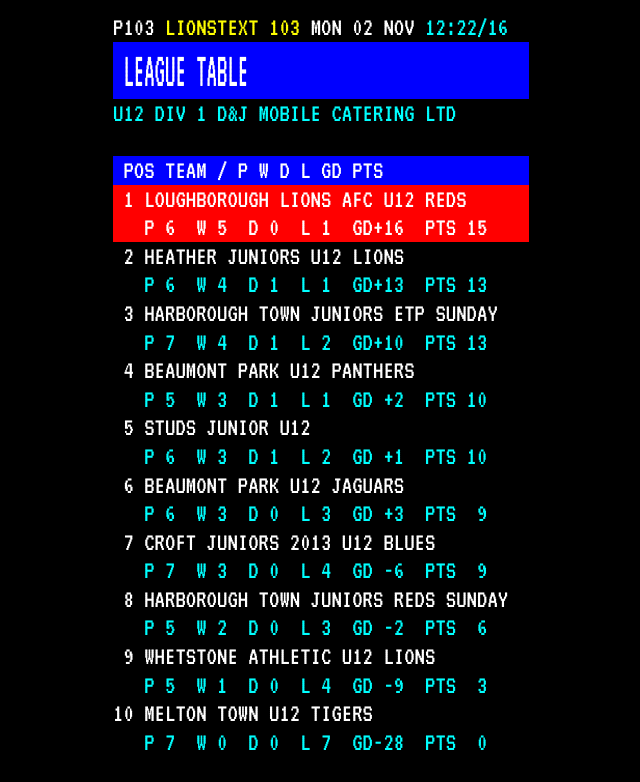
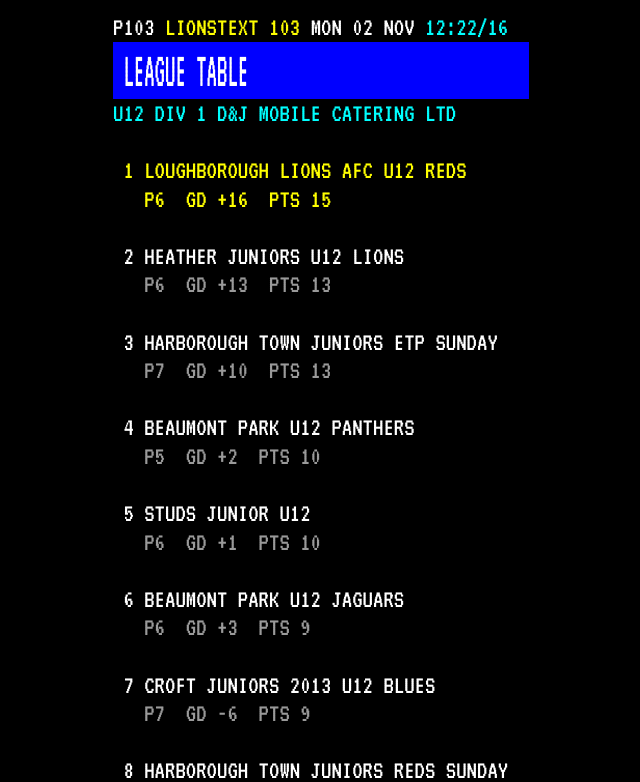
Before and after one commit to jammyguk/llafc, a plain HTML site: page index.html in a window 1280 px wide. Both pictures are taken after a click on the button "TABLE". Shown: the top 782 px of the page, without its empty margins (319-959 px from the left). Drawn offline with Linux system fonts and the light colour scheme.

Commit message:
Refactor pick button styles and text handling
Updated CSS styles for the pick button and modified text handling in JavaScript functions.

```diff
--- a/index.html
+++ b/index.html
@@ -22,6 +22,7 @@ body{margin:0;min-height:100%;background:#000;color:var(--white);display:flex;ju
 .dh span{display:block;transform:scaleY(2);transform-origin:top left;white-space:pre}
 .w{color:var(--white)}.y{color:var(--yellow)}.c{color:var(--cyan)}.g{color:var(--green)}.m{color:var(--magenta)}.r{color:var(--red)}
 .hl{background:var(--red);color:var(--white)}
+.dim{color:#9a9a9a}
 .logo{display:block;width:11ch;height:auto;margin:.3em 0}
 .rowlogo{display:flex;gap:2ch;align-items:flex-start}
 .fast{display:grid;grid-template-columns:repeat(5,1fr);margin-top:.6em}
@@ -29,7 +30,7 @@ body{margin:0;min-height:100%;background:#000;color:var(--white);display:flex;ju
 .fast button[aria-current="page"]{outline:2px solid #fff;outline-offset:-2px}
 .fast button:focus-visible{outline:3px solid #fff;outline-offset:-3px}
 .fast .fr{background:var(--red)}.fast .fg{background:var(--green)}.fast .fy{background:var(--yellow)}.fast .fc{background:var(--cyan)}.fast .fm{background:var(--magenta)}
-.pick{display:block;width:100%;text-align:left;background:none;border:0;font:inherit;color:var(--white);white-space:pre;
+.pick{display:block;width:100%;text-align:left;background:none;border:0;font:inherit;color:var(--white);white-space:pre-wrap;
   line-height:1.1;padding:.2em 0;cursor:pointer;overflow:hidden}
 .pick:hover,.pick:focus-visible{background:var(--blue);outline:none}
 .pick.sel{color:var(--yellow)}
@@ -51,8 +52,18 @@ const dd=d=>String(d.getDate()).padStart(2,"0");
 const ln=(t,c="w",x="")=>`<div class="ln ${c} ${x}">${esc(String(t).padEnd(W))}</div>`;
 const band=(t,c="band")=>`<div class="ln ${c}">${esc((" "+t).padEnd(W))}</div>`;
 const dh=(t)=>`<div class="dh band"><span>${esc((" "+t).slice(0,W).padEnd(W/2))}</span></div>`;
-const pick=(a,v,t,sel)=>`<button class="pick${sel?" sel":""}" data-a="${a}" data-v="${esc(v)}">${esc(String(t).slice(0,W).padEnd(W))}</button>`;
+const pick=(a,v,t,sel)=>`<button class="pick${sel?" sel":""}" data-a="${a}" data-v="${esc(v)}">${esc(String(t))}</button>`;
 const res=r=>r.f>r.a?"W":r.f<r.a?"L":"D";
+// Full league name (with sponsor) comes from the competition field in the feed.
+const lname=L=>{if(!L)return "";
+  const c=(L.fixtures||[]).concat(L.results||[]).map(o=>o.competition||o.Competition).find(x=>x);
+  return String(c||L.name||"").replace(/&amp;/g,"&").replace(/&#39;/g,"'").replace(/&quot;/g,'"').trim();};
+// Word-wrap text to a width, so long names run on to a second line instead of being cut off.
+function wrapText(t,w){const out=[];let line="";
+  String(t).split(/\s+/).forEach(word=>{if(!word)return;
+    if((line+" "+word).trim().length>w){if(line)out.push(line);line=word;}else line=(line+" "+word).trim();});
+  if(line)out.push(line);return out.length?out:[""];}
+const lines=(t,c="w",w=W)=>wrapText(t,w).map(x=>ln(x,c)).join("");
 // Shorten a team name only as far as needed to fit n characters.
 const ABBR=[[/\s+U\d{1,2}\b/g,""],[/\s+(AFC|FC)\b/g,""],[/\bJUNIORS\b/g,"JNRS"],[/\bJUNIOR\b/g,"JNR"],
   [/\s+20\d\d\b/g,""],[/\bATHLETIC\b/g,"ATH"],[/\bLOUGHBOROUGH\b/g,"LBORO"],[/\bHARBOROUGH\b/g,"HBORO"],
@@ -140,7 +151,7 @@ function parseFeed(raw,us){
 function compute(){
   const L=RAW.leagues[STATE.league];
   DATA=L?parseFeed(L,STATE.team):{results:[],league:[],fixtures:[],table:[],teams:[]};
-  DATA.leagueName=(L&&L.name)||"";
+  DATA.leagueName=lname(L);
   DATA.updated=RAW.updated;
 }
 
@@ -176,9 +187,9 @@ function page(p){
          `<div class="ln c">${esc("LOUGHBOROUGH".padEnd(27))}</div>`+
          `<div class="ln c">${esc("LIONS AFC".padEnd(27))}</div>`+
          `<div class="ln w">${esc("EST 2021".padEnd(27))}</div><div class="ln"> </div>`+
-         `<div class="ln y">${esc(LN.slice(0,27).padEnd(27))}</div></div></div>`;
+         wrapText(LN,27).map(x=>`<div class="ln y">${esc(x.padEnd(27))}</div>`).join("")+`</div></div>`;
     } else {
-      h+=dh(T)+ln("")+ln(LN,"c")+ln("")+ln("");
+      h+=dh(T)+ln("")+lines(LN,"c")+ln("")+ln("");
     }
     if(f){
       h+=band("NEXT MATCH","band blink")+
@@ -204,7 +215,7 @@ function page(p){
     });
   }
   if(p==102){
-    h+=dh("RESULTS")+ln(LN,"c")+ln("");
+    h+=dh("RESULTS")+lines(LN,"c")+ln("");
     if(!DATA.league.length) h+=ln("NO RESULTS YET","w");
     const key=d=>d.yr*10000+d.mon*100+d.day;
     const days={};
@@ -212,39 +223,36 @@ function page(p){
     Object.keys(days).sort((a,b)=>b-a).forEach(k=>{
       const rows=days[k], d=rows[0].date;
       const dow=DOW[new Date(d.yr,d.mon-1,d.day).getDay()];
-      h+=band(`${dow} ${String(d.day).padStart(2,"0")} ${MON[d.mon-1]} ${d.yr}`);
+      h+=ln(`${dow} ${String(d.day).padStart(2,"0")} ${MON[d.mon-1]} ${d.yr}`,"c");
       rows.sort((a,b)=>(b.own?1:0)-(a.own?1:0)||U(a.home).localeCompare(U(b.home)))
         .forEach(r=>{
-          const c=r.own?"hl":"w";
-          h+=ln(short(r.home,37).padEnd(37)+rj(r.hs,3),c);
-          h+=ln(short(r.away,37).padEnd(37)+rj(r.as,3),c);
-          h+=ln("");
+          h+=ln(short(r.home,16).padEnd(16)+" "+rj(r.hs,2)+"-"+String(r.as).padEnd(2)+" "+short(r.away,16),r.own?"y":"w");
         });
+      h+=ln("");
     });
   }
   if(p==103){
-    h+=dh("LEAGUE TABLE")+ln(LN,"c")+ln("");
+    h+=dh("LEAGUE TABLE")+lines(LN,"c")+ln("");
     const hasGd=!(DATA.table[0]&&DATA.table[0].noGd);
-    h+=band("POS TEAM / P W D L"+(hasGd?" GD":"")+" PTS");
     const rows=DATA.table.slice().sort((a,b)=>b.pts-a.pts||((b.gf||0)-(b.ga||0))-((a.gf||0)-(a.ga||0))||(b.gf||0)-(a.gf||0));
     if(!rows.length) h+=ln("TABLE NOT AVAILABLE YET","w");
     rows.forEach((t,i)=>{
-      const c=t.own?"hl":"w", c2=t.own?"hl":"c";
-      h+=ln(rj(i+1,2)+" "+short(t.n,W-3),c);
-      let s="   P"+rj(t.p,2)+"  W"+rj(t.w,2)+"  D"+rj(t.d,2)+"  L"+rj(t.l,2);
-      if(hasGd){const gd=(t.gf||0)-(t.ga||0);s+="  GD"+rj((gd>0?"+":"")+gd,3);}
-      s+="  PTS"+rj(t.pts,3);
-      h+=ln(s,c2);
+      h+=ln(rj(i+1,2)+" "+short(t.n,W-3),t.own?"y":"w");
+      let s="   P"+t.p;
+      if(hasGd){const gd=(t.gf||0)-(t.ga||0);s+="  GD "+(gd>0?"+":"")+gd;}
+      s+="  PTS "+t.pts;
+      h+=ln(s,t.own?"y":"dim");
+      h+=ln("");
     });
   }
   if(p==110){
     h+=dh("CHOOSE A LEAGUE")+ln("");
-    ids.forEach(id=>{h+=pick("league",id,U(RAW.leagues[id].name||id),id==STATE.league);});
+    ids.forEach(id=>{h+=pick("league",id,U(lname(RAW.leagues[id])||id),id==STATE.league);});
   }
   if(p==111){
     const L=RAW.leagues[STATE.pickLeague]||{};
     const teams=parseFeed(L,"").teams;
-    h+=dh("CHOOSE A TEAM")+ln(U(L.name||""),"c")+ln("");
+    h+=dh("CHOOSE A TEAM")+lines(U(lname(L)),"c")+ln("");
     if(!teams.length) h+=ln("NO TEAMS FOUND YET","w");
     teams.forEach(n=>{
       const sel=STATE.pickLeague==STATE.league&&U(n)==U(STATE.team);
```
